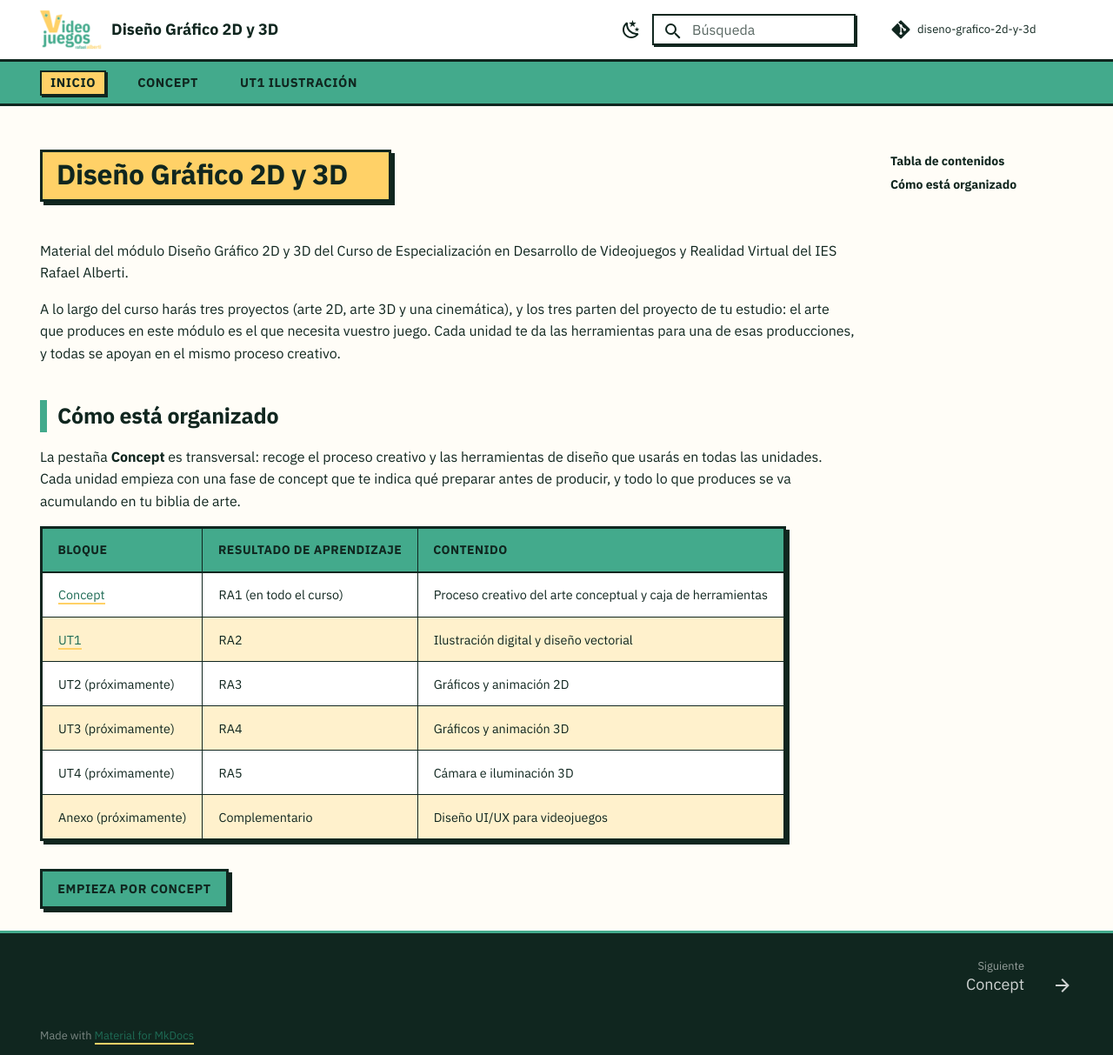
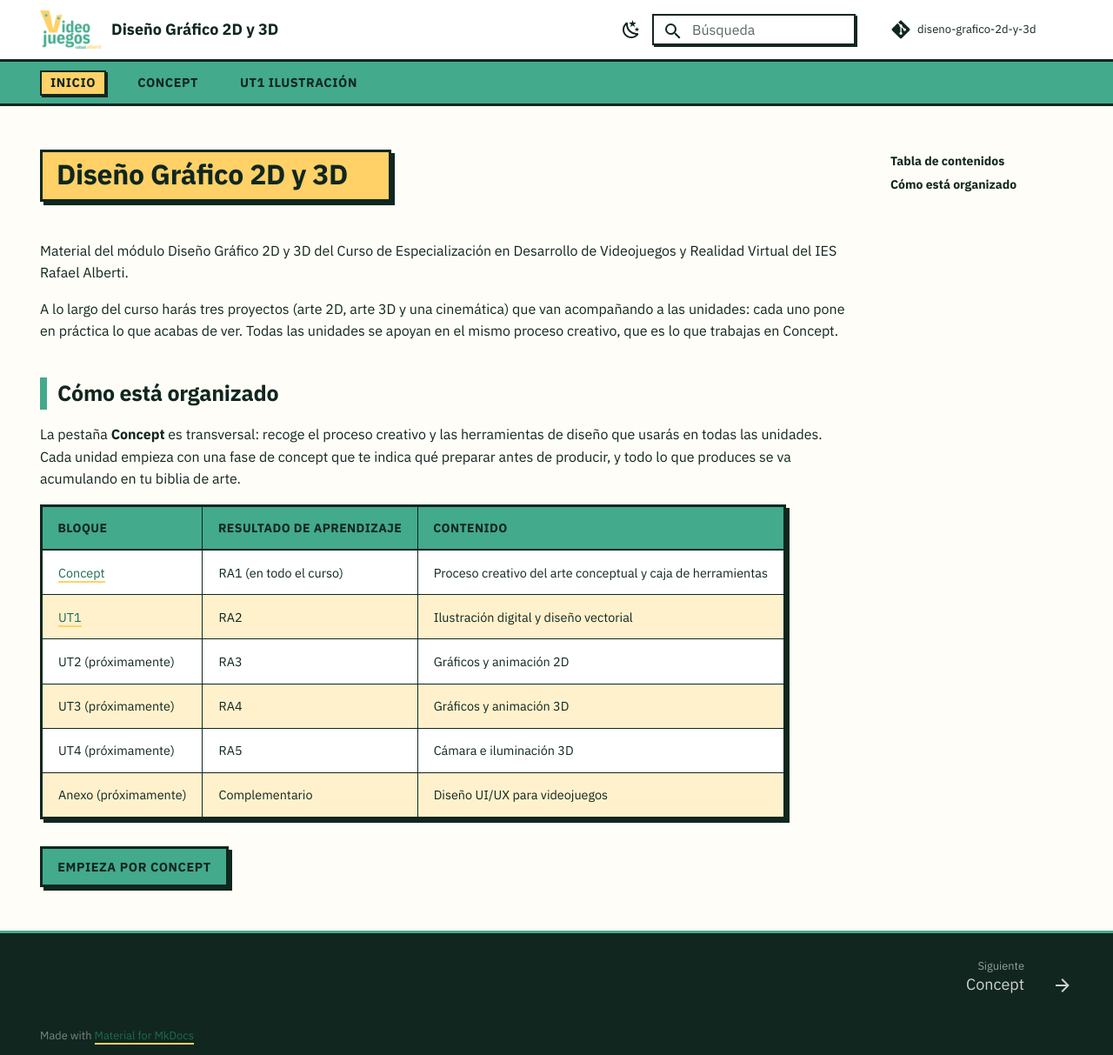
Before and after one commit to envasador/diseno-grafico-2d-y-3d, an MkDocs documentation site: the page built from docs/index.md, in a window 1280 px wide and 1213 px high. Shown: the whole window at 87% size. Built offline with MkDocs 1.6.1 and Material for MkDocs 9.7.7, drawn with Linux system fonts in a browser that asks for light colours; comment, search, counter and statistics services are not loaded.

Commit message:
Arte | 26-27

```diff
--- a/docs/index.md
+++ b/docs/index.md
@@ -7,7 +7,7 @@ hide:
 
 Material del módulo Diseño Gráfico 2D y 3D del Curso de Especialización en Desarrollo de Videojuegos y Realidad Virtual del IES Rafael Alberti.
 
-A lo largo del curso harás tres proyectos (arte 2D, arte 3D y una cinemática), y los tres parten del proyecto de tu estudio: el arte que produces en este módulo es el que necesita vuestro juego. Cada unidad te da las herramientas para una de esas producciones, y todas se apoyan en el mismo proceso creativo.
+A lo largo del curso harás tres proyectos (arte 2D, arte 3D y una cinemática) que van acompañando a las unidades: cada uno pone en práctica lo que acabas de ver. Todas las unidades se apoyan en el mismo proceso creativo, que es lo que trabajas en Concept.
 
 ## Cómo está organizado
 
```
Also changed, not shown: docs/proyectos/index.md (+1 -1 lines), docs/proyectos/proyecto-2d.md (+1 -1 lines).
